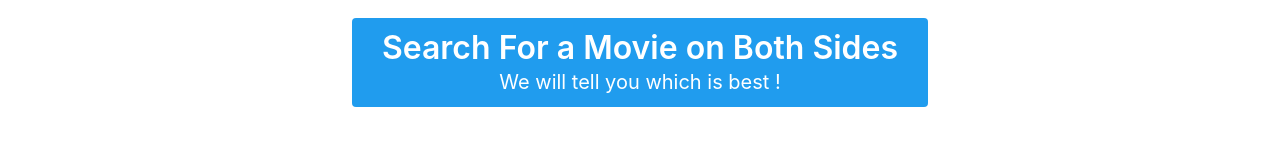
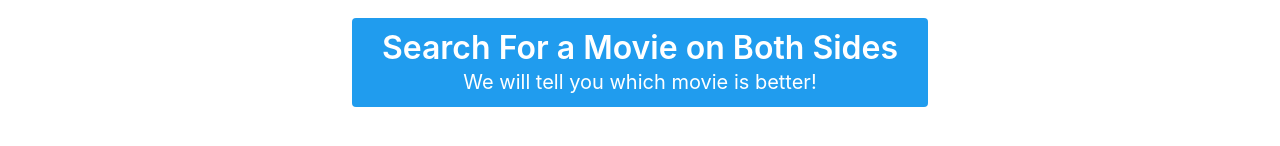
Before and after one commit to Altaier-byte/moiveClash, a website: page index.html in a window 1280 px wide. Shown: the part 250-396 px from the top of the page. Drawn offline with nearby package versions, Linux system fonts and the light colour scheme.

Commit message:
fixed subtitle and delployment tools added

```diff
--- a/index.html
+++ b/index.html
@@ -36,7 +36,7 @@
 
    <div class="column is-half notification is-info tutorial">
      <h1 class="title">Search For a Movie on Both Sides</h1>
-     <p class="subtitle">We will tell you which is best ! </p>
+     <p class="subtitle">We will tell you which movie is better! </p>
    </div>
   </div>
   <script src="utils.js"></script>
```
